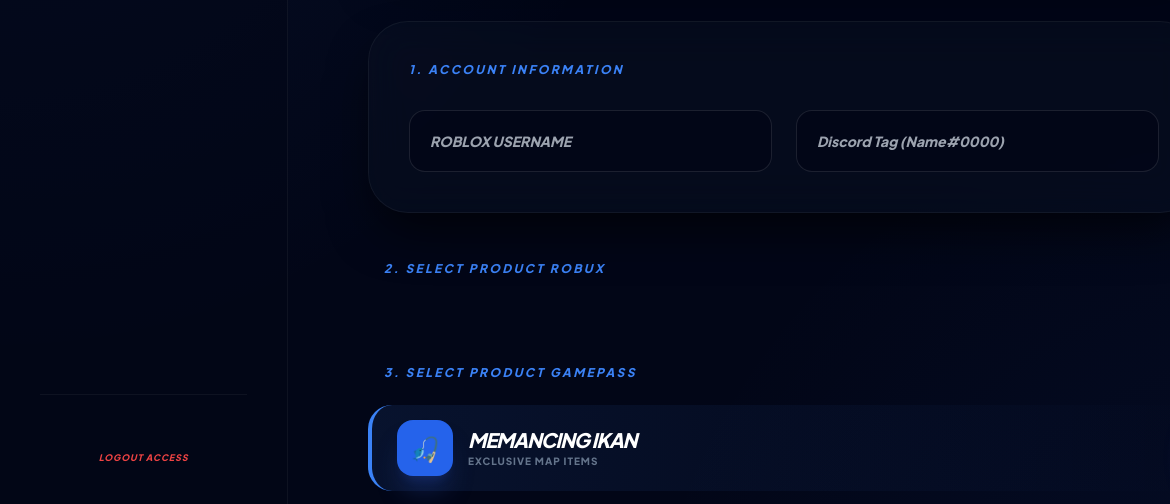
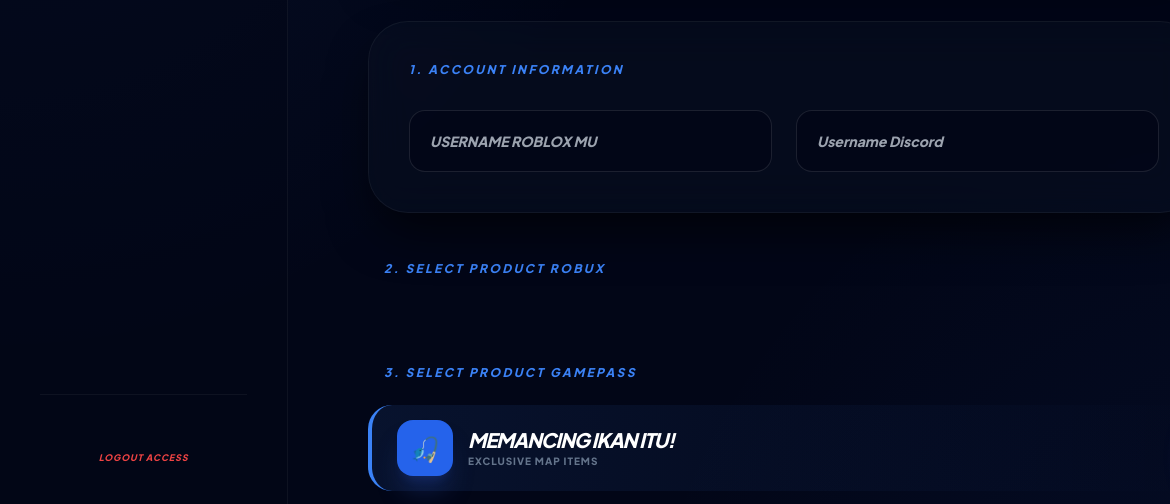
Before and after one commit to putrasempalas1222-eng/rbx-store, a plain HTML site: page index.html in a window 1280 px wide. Shown: the part 293-797 px from the top of the page, 0-1170 px from the left. Drawn offline with nearby package versions, Linux system fonts and the light colour scheme; no server answers.

Commit message:
Update index.html

```diff
--- a/index.html
+++ b/index.html
@@ -189,8 +189,8 @@
                     <div class="glass-card p-10 rounded-[2.5rem] mb-12 text-left">
                         <h3 class="text-xs font-black text-blue-500 uppercase tracking-[0.2em] mb-8 italic">1. Account Information</h3>
                         <div class="grid grid-cols-1 md:grid-cols-2 gap-6">
-                            <input type="text" id="roblox_user" placeholder="Roblox Username" oninput="this.value = this.value.replace(/\s/g, '')" class="input-premium w-full p-5 rounded-2xl outline-none font-black italic uppercase text-sm">
-                            <input type="text" id="discord_user" placeholder="Discord Tag (Name#0000)" oninput="this.value = this.value.replace(/\s/g, '')" class="input-premium w-full p-5 rounded-2xl outline-none font-black italic text-sm">
+                            <input type="text" id="roblox_user" placeholder="Username Roblox Mu" oninput="this.value = this.value.replace(/\s/g, '')" class="input-premium w-full p-5 rounded-2xl outline-none font-black italic uppercase text-sm">
+                            <input type="text" id="discord_user" placeholder="Username Discord" oninput="this.value = this.value.replace(/\s/g, '')" class="input-premium w-full p-5 rounded-2xl outline-none font-black italic text-sm">
                         </div>
                     </div>
 
@@ -201,7 +201,7 @@
                     <div class="game-header">
                         <div class="w-14 h-14 bg-blue-600 rounded-2xl flex items-center justify-center text-2xl shadow-xl shadow-blue-900/40">🎣</div>
                         <div>
-                            <h4 class="text-white font-black italic uppercase tracking-tighter text-xl">Memancing Ikan</h4>
+                            <h4 class="text-white font-black italic uppercase tracking-tighter text-xl">Memancing Ikan itu!</h4>
                             <p class="text-slate-500 text-[10px] font-bold uppercase tracking-widest">Exclusive Map Items</p>
                         </div>
                     </div>
```
